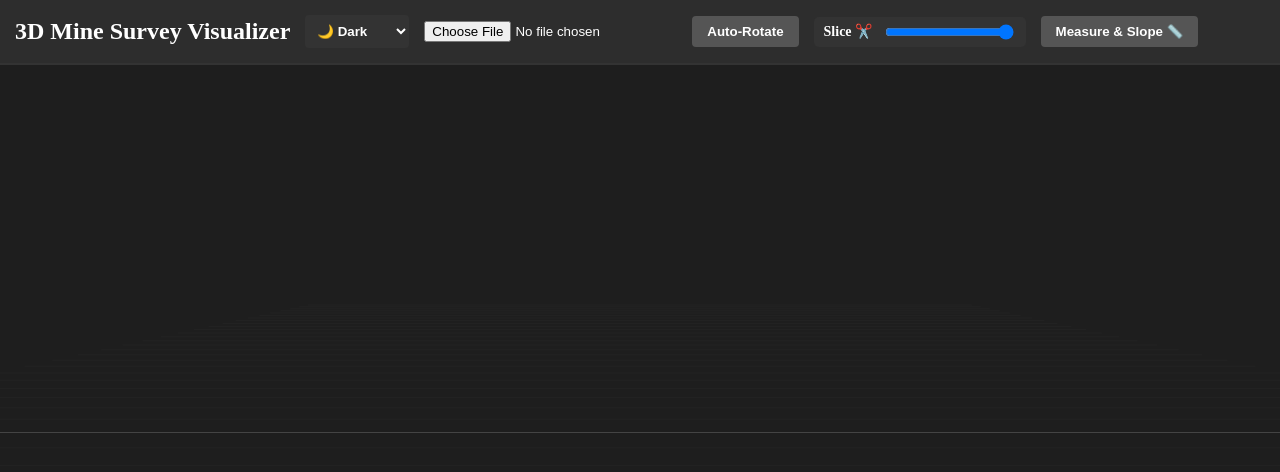
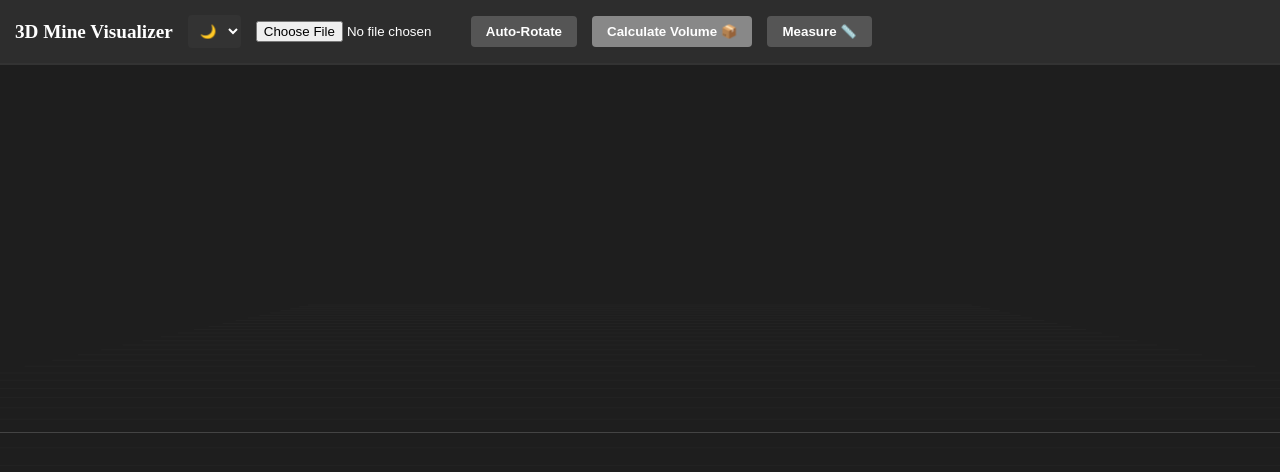
Before and after one commit to AmarMultiverse/3d-mine-survey-visualizer, a React (Vite) app: page / in a window 1280 px wide. Shown: the top 472 px of the page. Built offline with nearby package versions, Linux system fonts and the light colour scheme.

Commit message:
Implement Grid-Based Digital Elevation Model (DEM) algorithm for open-pit cut volume calculation

```diff
--- a/src/App.jsx
+++ b/src/App.jsx
@@ -11,9 +11,7 @@ function PointCloud({ data, pointSize, onPointClick, sliceX }) {
   const geometry = useMemo(() => {
     if (!data || data.length === 0) return null;
 
-    let minY = Infinity;
-    let maxY = -Infinity;
-
+    let minY = Infinity, maxY = -Infinity;
     data.forEach((point) => {
       const y = parseFloat(point.Z) || 0;
       if (y < minY) minY = y;
@@ -21,7 +19,6 @@ function PointCloud({ data, pointSize, onPointClick, sliceX }) {
     });
 
     const filteredData = data.filter(point => (parseFloat(point.X) || 0) <= sliceX);
-
     if (filteredData.length === 0) return null;
 
     const geo = new THREE.BufferGeometry();
@@ -80,13 +77,15 @@ function App() {
 
   const [isProcessing, setIsProcessing] = useState(false);
 
-  // NEW FEATURE: Theme State Management
-  const [themeMode, setThemeMode] = useState('dark'); // 'dark', 'light', 'system'
+  // NEW FEATURE: Volume Calculation State
+  const [calculatedVolume, setCalculatedVolume] = useState(null);
+
+  // Theme Management
+  const [themeMode, setThemeMode] = useState('dark');
   const [isSystemDark, setIsSystemDark] = useState(
     window.matchMedia && window.matchMedia('(prefers-color-scheme: dark)').matches
   );
 
-  // Listen for system theme changes dynamically
   useEffect(() => {
     const mediaQuery = window.matchMedia('(prefers-color-scheme: dark)');
     const handleChange = (e) => setIsSystemDark(e.matches);
@@ -94,9 +93,7 @@ function App() {
     return () => mediaQuery.removeEventListener('change', handleChange);
   }, []);
 
-  // Determine actual active theme colors
   const activeTheme = themeMode === 'system' ? (isSystemDark ? 'dark' : 'light') : themeMode;
-
   const themeColors = activeTheme === 'dark'
     ? { bg: '#1e1e1e', nav: '#2d2d2d', text: 'white', card: '#333', gridMain: '#444', gridSub: '#222' }
     : { bg: '#f0f2f5', nav: '#ffffff', text: '#333333', card: '#e4e6eb', gridMain: '#cccccc', gridSub: '#dddddd' };
@@ -106,6 +103,7 @@ function App() {
     if (!file) return;
 
     setIsProcessing(true);
+    setCalculatedVolume(null); // Reset volume on new upload
     const fileExtension = file.name.split('.').pop().toLowerCase();
 
     if (fileExtension === 'csv') {
@@ -135,9 +133,74 @@ function App() {
         setIsProcessing(false);
       }
     } else {
-      alert("Unsupported file type! Please upload a .csv or .las file.");
+      alert("Unsupported file type!");
       setIsProcessing(false);
     }
+  };
+
+  // 🚀 GRID-BASED DEM VOLUME CALCULATION LOGIC 🚀
+  const handleCalculateVolume = () => {
+    if (points.length === 0) return;
+
+    setIsProcessing(true);
+
+    // Use setTimeout to allow React to render the "Processing" UI before heavy math freezes the thread slightly
+    setTimeout(() => {
+      let minX = Infinity, maxX = -Infinity;
+      let minZ = Infinity, maxZ = -Infinity;
+      let maxY = -Infinity; // Surface Reference Level
+
+      points.forEach(p => {
+        const x = parseFloat(p.X) || 0;
+        const y = parseFloat(p.Z) || 0; // Depth/Elevation
+        const z = parseFloat(p.Y) || 0;
+
+        if (x < minX) minX = x;
+        if (x > maxX) maxX = x;
+        if (z < minZ) minZ = z;
+        if (z > maxZ) maxZ = z;
+        if (y > maxY) maxY = y; // Highest elevation is our surface reference
+      });
+
+      // Divide the mine into a 100x100 grid (10,000 cells)
+      const gridResolution = 100;
+      const cellWidth = (maxX - minX) / gridResolution;
+      const cellLength = (maxZ - minZ) / gridResolution;
+      const cellArea = cellWidth * cellLength;
+
+      const grid = new Float32Array(gridResolution * gridResolution).fill(0);
+      const counts = new Int32Array(gridResolution * gridResolution).fill(0);
+
+      points.forEach(p => {
+        const x = parseFloat(p.X) || 0;
+        const y = parseFloat(p.Z) || 0;
+        const z = parseFloat(p.Y) || 0;
+
+        let col = Math.floor((x - minX) / cellWidth);
+        let row = Math.floor((z - minZ) / cellLength);
+
+        if (col >= gridResolution) col = gridResolution - 1;
+        if (row >= gridResolution) row = gridResolution - 1;
+
+        const index = row * gridResolution + col;
+        grid[index] += y;
+        counts[index] += 1;
+      });
+
+      let totalCutVolume = 0;
+      for (let i = 0; i < grid.length; i++) {
+        if (counts[i] > 0) {
+          const averageElevation = grid[i] / counts[i];
+          const depthFromSurface = maxY - averageElevation;
+          if (depthFromSurface > 0) {
+            totalCutVolume += (depthFromSurface * cellArea);
+          }
+        }
+      }
+
+      setCalculatedVolume(totalCutVolume);
+      setIsProcessing(false);
+    }, 100);
   };
 
   const handlePointClick = (event) => {
@@ -167,72 +230,60 @@ function App() {
   return (
     <div style={{ width: '100vw', height: '100vh', display: 'flex', flexDirection: 'column', backgroundColor: themeColors.bg, transition: 'background-color 0.3s' }}>
 
-      {/* Top Navigation Panel */}
       <div style={{ padding: '15px', backgroundColor: themeColors.nav, color: themeColors.text, borderBottom: `2px solid ${themeColors.card}`, display: 'flex', alignItems: 'center', gap: '15px', flexWrap: 'wrap', transition: 'all 0.3s' }}>
-        <h2 style={{ margin: '0' }}>3D Mine Survey Visualizer</h2>
+        <h2 style={{ margin: '0', fontSize: '1.2rem' }}>3D Mine Visualizer</h2>
 
-        {/* NEW UI: Theme Selector */}
-        <select
-          value={themeMode}
-          onChange={(e) => setThemeMode(e.target.value)}
-          style={{ padding: '8px', borderRadius: '4px', backgroundColor: themeColors.card, color: themeColors.text, border: 'none', cursor: 'pointer', fontWeight: 'bold' }}
-        >
-          <option value="dark">🌙 Dark</option>
-          <option value="light">☀️ Light</option>
-          <option value="system">💻 System</option>
+        <select value={themeMode} onChange={(e) => setThemeMode(e.target.value)} style={{ padding: '8px', borderRadius: '4px', backgroundColor: themeColors.card, color: themeColors.text, border: 'none', cursor: 'pointer', fontWeight: 'bold' }}>
+          <option value="dark">🌙</option>
+          <option value="light">☀️</option>
+          <option value="system">💻</option>
         </select>
 
-        <input type="file" accept=".csv, .las" onChange={handleFileUpload} style={{ color: themeColors.text }} />
+        <input type="file" accept=".csv, .las" onChange={handleFileUpload} style={{ color: themeColors.text, maxWidth: '200px' }} />
 
         {isProcessing && (
           <div style={{ color: '#ffeb3b', fontWeight: 'bold', backgroundColor: '#333', padding: '5px 10px', borderRadius: '5px' }}>
-            Processing Data... ⏳
+            Processing... ⏳
           </div>
         )}
 
-        <button
-          onClick={() => setAutoRotate(!autoRotate)}
-          style={{ padding: '8px 15px', cursor: 'pointer', backgroundColor: autoRotate ? '#4caf50' : '#555', color: 'white', border: 'none', borderRadius: '4px', fontWeight: 'bold' }}
-        >
-          {autoRotate ? 'Stop Rotation' : 'Auto-Rotate'}
+        <button onClick={() => setAutoRotate(!autoRotate)} style={{ padding: '8px 15px', cursor: 'pointer', backgroundColor: autoRotate ? '#4caf50' : '#555', color: 'white', border: 'none', borderRadius: '4px', fontWeight: 'bold' }}>
+          {autoRotate ? 'Stop Rot.' : 'Auto-Rotate'}
         </button>
 
-        <div style={{ display: 'flex', alignItems: 'center', gap: '10px', backgroundColor: themeColors.card, padding: '5px 10px', borderRadius: '5px' }}>
-          <label style={{ fontSize: '14px', fontWeight: 'bold' }}>Slice ✂️</label>
-          <input
-            type="range" min="-50" max="50" step="1" value={sliderUIValue}
-            onChange={(e) => setSliderUIValue(parseFloat(e.target.value))}
-            onMouseUp={(e) => setSliceX(parseFloat(e.target.value))}
-            onTouchEnd={(e) => setSliceX(parseFloat(e.target.value))}
-            style={{ cursor: 'pointer' }}
-          />
-        </div>
-
+        {/* VOLUME CALCULATION BUTTON */}
         <button
-          onClick={() => {
-            setMeasureMode(!measureMode);
-            setClickedPoints([]);
-            setDistance(null);
-            setSlopeAngle(null);
-          }}
-          style={{ padding: '8px 15px', cursor: 'pointer', backgroundColor: measureMode ? '#e91e63' : '#555', color: 'white', border: 'none', borderRadius: '4px', fontWeight: 'bold' }}
+          onClick={handleCalculateVolume}
+          disabled={points.length === 0 || isProcessing}
+          style={{ padding: '8px 15px', cursor: (points.length === 0 || isProcessing) ? 'not-allowed' : 'pointer', backgroundColor: (points.length === 0 || isProcessing) ? '#888' : '#2196f3', color: 'white', border: 'none', borderRadius: '4px', fontWeight: 'bold' }}
         >
-          {measureMode ? 'Close Measure' : 'Measure & Slope 📏'}
+          Calculate Volume 📦
         </button>
 
-        {distance !== null && slopeAngle !== null && (
-          <div style={{ backgroundColor: '#ff9800', padding: '5px 15px', borderRadius: '5px', fontWeight: 'bold', fontSize: '14px', color: 'black', display: 'flex', gap: '15px' }}>
-            <span>Distance: {distance.toFixed(2)} m</span>
-            <span style={{ borderLeft: '2px solid rgba(0,0,0,0.3)', paddingLeft: '15px' }}>Slope: {slopeAngle.toFixed(1)}°</span>
-          </div>
-        )}
+        <button onClick={() => { setMeasureMode(!measureMode); setClickedPoints([]); setDistance(null); setSlopeAngle(null); }} style={{ padding: '8px 15px', cursor: 'pointer', backgroundColor: measureMode ? '#e91e63' : '#555', color: 'white', border: 'none', borderRadius: '4px', fontWeight: 'bold' }}>
+          {measureMode ? 'Close Measure' : 'Measure 📏'}
+        </button>
+
+        {/* METRICS DISPLAY BAR */}
+        <div style={{ display: 'flex', gap: '15px', marginLeft: 'auto' }}>
+          {calculatedVolume !== null && (
+            <div style={{ backgroundColor: '#00bcd4', padding: '5px 15px', borderRadius: '5px', fontWeight: 'bold', fontSize: '14px', color: 'black' }}>
+              Cut Volume: {calculatedVolume.toLocaleString(undefined, {maximumFractionDigits: 2})} m³
+            </div>
+          )}
+
+          {distance !== null && slopeAngle !== null && (
+            <div style={{ backgroundColor: '#ff9800', padding: '5px 15px', borderRadius: '5px', fontWeight: 'bold', fontSize: '14px', color: 'black', display: 'flex', gap: '10px' }}>
+              <span>Dist: {distance.toFixed(2)}m</span>
+              <span style={{ borderLeft: '2px solid rgba(0,0,0,0.3)', paddingLeft: '10px' }}>Slope: {slopeAngle.toFixed(1)}°</span>
+            </div>
+          )}
+        </div>
       </div>
 
-      {/* 3D Scene Viewer */}
       <div style={{ flex: 1 }}>
         <Canvas camera={{ position: [0, 5, 12] }}>
           <ambientLight intensity={activeTheme === 'dark' ? 0.8 : 1.2} />
-          {/* Grid color changes dynamically based on theme */}
           <gridHelper key={activeTheme} args={[50, 50, themeColors.gridMain, themeColors.gridSub]} />
 
           <PointCloud data={points} pointSize={pointSize} onPointClick={handlePointClick} sliceX={sliceX} />
```
